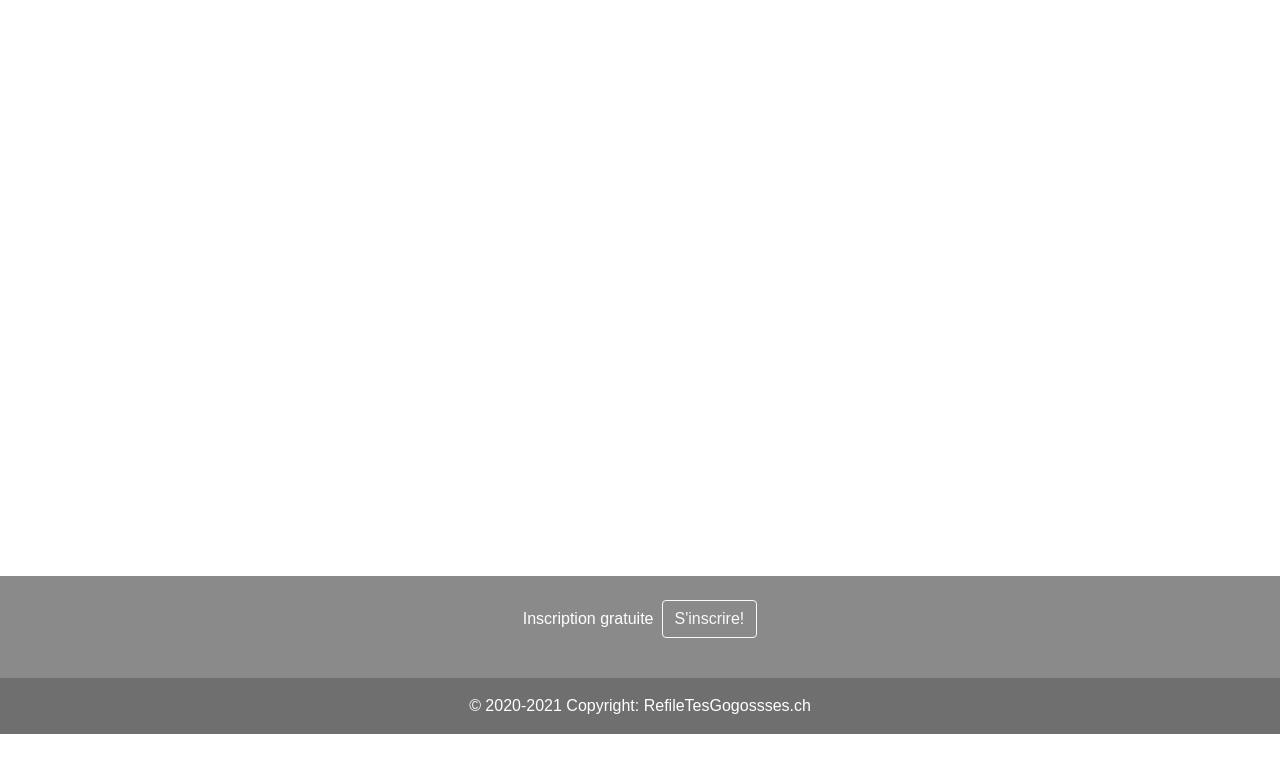
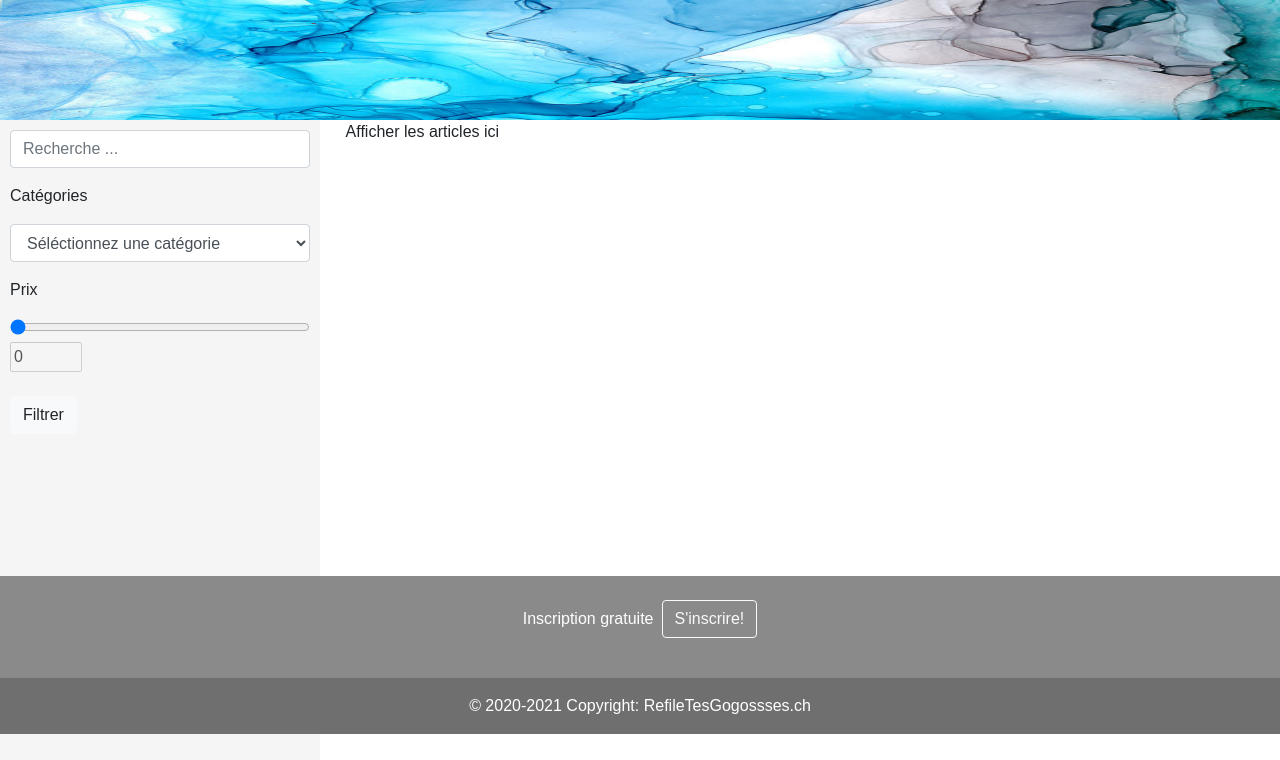
Before and after one commit to fabioRdrgs/RefileTesGogosses, a PHP site: page /annonces.php in a window 1280 px wide. Shown: the part 66-826 px from the top of the page. Before the commit the page ends 800 px from the top, so only its background shows below. Run offline with PHP 8.4, Linux system fonts and the light colour scheme.

Commit message:
update template annonces

```diff
--- a/annonces.php
+++ b/annonces.php
@@ -4,14 +4,62 @@
 <head>
     <meta charset="UTF-8">
     <title>Accueil</title>
+    <style>
+        #sidebar {
+            width: 25%;
+            height: 80vh;
+            padding: 10px;
+            float: left;
+            margin: 0;
+            background-color: whitesmoke;
+        }
+
+        #range {
+            width: 100%;
+        }
+
+        #content{
+            margin-left: 27%;
+        }
+    </style>
 </head>
 
 <body>
     <!-- Barre de nvigation -->
     <?php include_once('php/nav.inc.php'); ?>
-
+    <div style="text-align: center;">
+        <img src="./img/background.png" alt="Icone" width ="100%" height="120">
+    </div>
+    <section id="sidebar">
+        <form method="POST" action="">
+            <div class="form-group">
+                <input type="email" class="form-control" id="exampleFormControlInput1" placeholder="Recherche ...">
+            </div>
+            <p>Catégories</p>
+            <div class="form-group">
+                <select class="form-control" id="exampleFormControlSelect1">
+                    <option hidden> Séléctionnez une catégorie</option>
+                    <option>Mode</option>
+                    <option>Multimédia</option>
+                    <option>Véhicules</option>
+                    <option>Alimentaire</option>
+                    <option>Mobilier</option>
+                </select>
+            </div>
+            <div class="range">
+                <p>Prix</p>
+                <input type="range" class="form-range" min="0" max="100" id="range" value="0" oninput="this.form.amountInput.value=this.value" />
+                <input type="number" name="amountInput" min="0" max="100" value="0" oninput="this.form.amountRange.value=this.value" disabled />
+            </div>
+            </br>
+            <button type="button" class="btn btn-light">Filtrer</button>
+    </section>
+    <section id="content">
+        Afficher les articles ici
+    </section>
 </body>
 
 <!-- Pied de page -->
 <?php include_once('php/footer.inc.php'); ?>
+
 </html>
```
Also changed, not shown: img/background.png (added).
